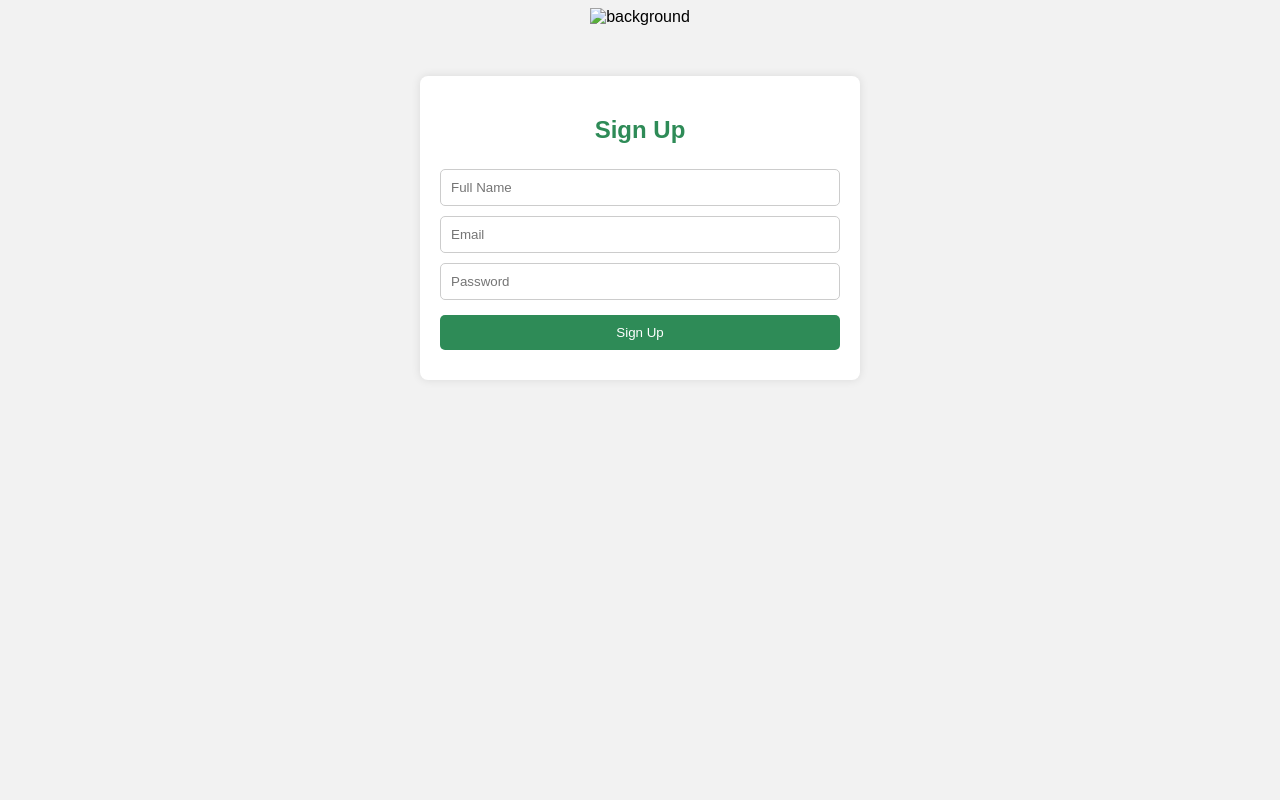
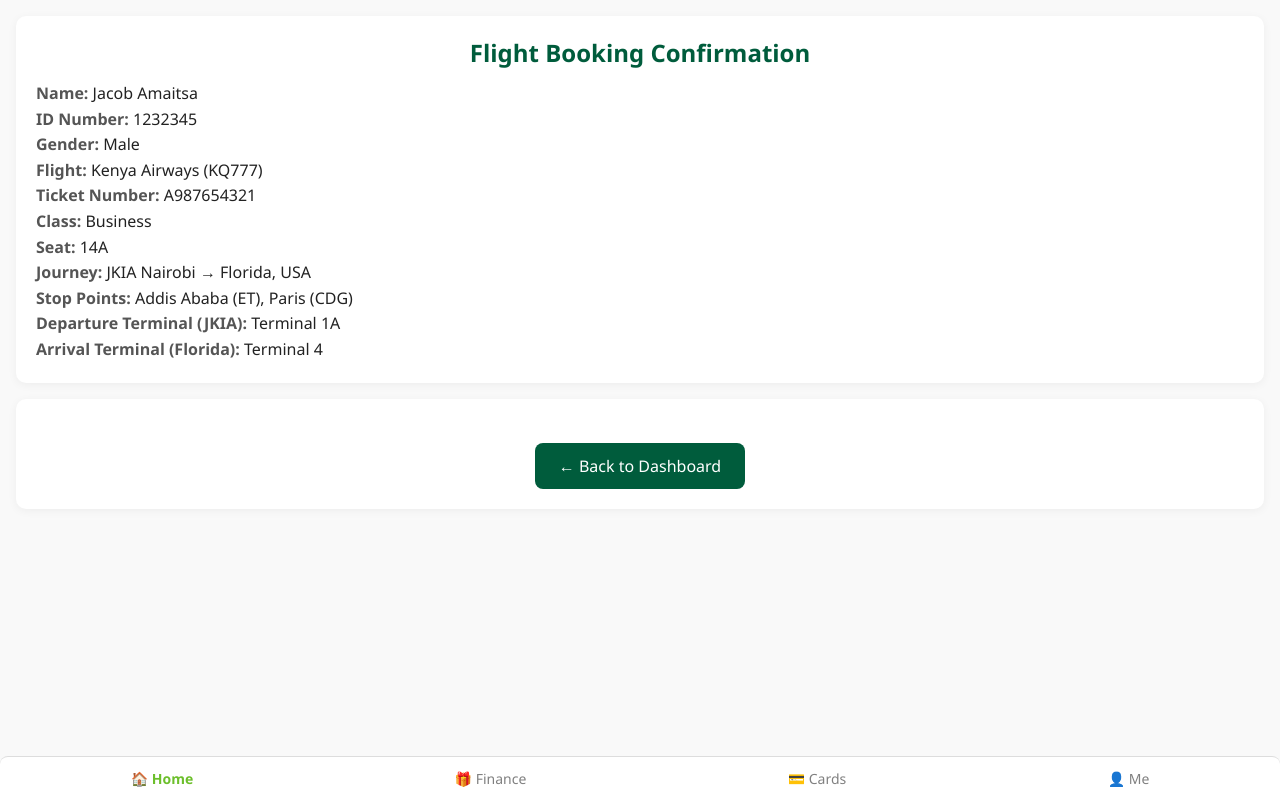
Before and after one commit to CashWayAppRegulatedCentralBankOfAmerica/gina, a plain HTML site: page index.html in a window 1280 px wide. Drawn offline with Linux system fonts and the light colour scheme.

Commit message:
Update index.html

```diff
--- a/index.html
+++ b/index.html
@@ -1,204 +1,133 @@
-<div><img src="img100" alt="background">
-</div>
 <!DOCTYPE html>
 <html lang="en">
 <head>
-    <meta charset="UTF-8">
-    <meta name="viewport" content="width=device-width, initial-scale=1.0">
-    <title>GreenCash</title>
+  <meta charset="UTF-8" />
+  <meta name="viewport" content="width=device-width, initial-scale=1.0"/>
+  <title>Flight Booking Info</title>
   <style>
+    * {
+      box-sizing: border-box;
+      font-family: 'Segoe UI', sans-serif;
+      margin: 0;
+      padding: 0;
+    }
+
     body {
-            font-family: Arial, sans-serif;
+      background: #f9f9f9;
+      padding-bottom: 70px;
+      color: #333;
+    }
+
+    .card {
+      background: white;
+      padding: 20px;
+      margin: 16px;
+      border-radius: 10px;
+      box-shadow: 0 2px 10px rgba(0,0,0,0.05);
+    }
+
+    h1, h2 {
+      color: #005c3c;
       text-align: center;
-            background-color: #f2f2f2;
+      margin-bottom: 12px;
     }
-        .container {
-            max-width: 400px;
-            margin: 50px auto;
-            padding: 20px;
-            background: white;
-            border-radius: 8px;
-            box-shadow: 0 0 10px rgba(0, 0, 0, 0.1);
+
+    .flight-info {
+      font-size: 16px;
+      line-height: 1.6;
     }
-        h2 { color: #2E8B57; }
-        .btn {
+
+    .info-label {
+      font-weight: bold;
+      color: #555;
+    }
+
+    .info-value {
+      color: #222;
+    }
+
+    .back-button {
+      margin: 24px auto 0;
       display: block;
-            width: 100%;
-            padding: 10px;
-            margin: 10px 0;
-            background: #2E8B57;
+      padding: 12px 24px;
+      background-color: #005c3c;
       color: white;
       border: none;
-            border-radius: 5px;
+      border-radius: 8px;
+      font-size: 16px;
       cursor: pointer;
     }
-        .btn:hover { background: #246B47; }
-        input, select {
+
+    .back-button:active {
+      transform: scale(0.98);
+      opacity: 0.8;
+    }
+
+    nav.bottom-nav {
+      position: fixed;
+      bottom: 0;
       width: 100%;
-            padding: 10px;
-            margin: 5px 0;
-            border: 1px solid #ccc;
-            border-radius: 5px;
+      background: white;
+      display: flex;
+      justify-content: space-around;
+      padding: 12px 0;
+      border-top: 1px solid #ddd;
+      border-radius: 8px 8px 0 0;
     }
-        .hidden { display: none; }
+
+    .bottom-nav a {
+      text-decoration: none;
+      color: gray;
+      font-size: 14px;
+    }
+
+    .bottom-nav .active {
+      color: #6cbf2b;
+      font-weight: bold;
+    }
+
   </style>
 </head>
 <body>
-    <div id="signup" class="container">
-        <h2>Sign Up</h2>
-        <input type="text" id="signup-name" placeholder="Full Name">
-        <input type="email" id="signup-email" placeholder="Email">
-        <input type="password" id="signup-password" placeholder="Password">
-        <button class="btn" onclick="signUp()">Sign Up</button>
+
+  <section class="card">
+    <h1>Flight Booking Confirmation</h1>
+    <div class="flight-info">
+      <p><span class="info-label">Name:</span> <span class="info-value">Jacob Amaitsa</span></p>
+      <p><span class="info-label">ID Number:</span> <span class="info-value">1232345</span></p>
+      <p><span class="info-label">Gender:</span> <span class="info-value">Male</span></p>
+      <p><span class="info-label">Flight:</span> <span class="info-value">Kenya Airways (KQ777)</span></p>
+      <p><span class="info-label">Ticket Number:</span> <span class="info-value">A987654321</span></p>
+      <p><span class="info-label">Class:</span> <span class="info-value">Business</span></p>
+      <p><span class="info-label">Seat:</span> <span class="info-value">14A</span></p>
+      <p><span class="info-label">Journey:</span> <span class="info-value">JKIA Nairobi → Florida, USA</span></p>
+      <p><span class="info-label">Stop Points:</span> <span class="info-value">Addis Ababa (ET), Paris (CDG)</span></p>
+      <p><span class="info-label">Departure Terminal (JKIA):</span> <span class="info-value">Terminal 1A</span></p>
+      <p><span class="info-label">Arrival Terminal (Florida):</span> <span class="info-value">Terminal 4</span></p>
     </div>
+  </section>
 
-    <div id="signin" class="container hidden">
-        <h2>Sign In</h2>
-        <input type="email" id="signin-email" placeholder="Email">
-        <input type="password" id="signin-password" placeholder="Password">
-        <button class="btn" onclick="signIn()">Sign In</button>
-    </div>
+  <section class="card" style="text-align:center;">
+    <button id="go-back-dashboard" class="back-button">
+      ← Back to Dashboard
+    </button>
+  </section>
 
-    <div id="dashboard" class="container hidden">
-        <h2>Welcome, <span id="account-holder"></span></h2>
-        <p>Balance: KES <span id="balance">0.00</span></p>
-        <button class="btn" onclick="showPage('deposit')">Deposit</button>
-        <button class="btn" onclick="showPage('withdraw')">Withdraw</button>
-    </div>
-
-    <div id="deposit" class="container hidden">
-        <h2>Deposit</h2>
-        <p id="deposit-message"></p>
-        <select id="deposit-method">
-            <option value="MPESA">MPESA</option>
-            <option value="Airtel Money">Airtel Money</option>
-            <option value="PayPal">PayPal</option>
-            <option value="Bank">Bank</option>
-        </select>
-        <input type="number" id="deposit-amount" placeholder="Amount (1000 - 250000)" min="1000" max="250000">
-        <button class="btn" onclick="processDeposit()">Submit</button>
-    </div>
-
-    <div id="withdraw" class="container hidden">
-        <h2>Withdraw</h2>
-        <select id="withdraw-method">
-            <option value="MPESA">MPESA</option>
-            <option value="Airtel Money">Airtel Money</option>
-            <option value="PayPal">PayPal</option>
-            <option value="Bank">Bank</option>
-        </select>
-        <input type="text" id="withdraw-phone" placeholder="Phone Number (0712345678)">
-        <input type="text" id="withdraw-holder-name" placeholder="Account Holder Name">
-        <input type="number" id="withdraw-amount" placeholder="Amount (1000 - 250000)" min="1000" max="250000">
-        <button class="btn" onclick="processWithdrawal()">Submit</button>
-    </div>
-
-    <div id="processing" class="container hidden">
-        <h2>Processing...</h2>
-        <p>Please wait 5 seconds</p>
-    </div>
-
-    <div id="success" class="container hidden">
-        <h2>✅ Transaction Successful</h2>
-        <p>Your transfer has been successfully completed.</p>
-        <p><span id="beneficiary"></span> has received KES <span id="trans-amount"></span>.</p>
-        <p>Transaction ID: TXN<span id="txn-id"></span></p>
-        <button class="btn" onclick="showPage('signup')">Back</button>
-    </div>
+  <nav class="bottom-nav">
+    <a href="dashboard.html" class="active">🏠 Home</a>
+    <a href="otp.html">🎁 Finance</a>
+    <a href="otp.html">💳 Cards</a>
+    <a href="otp.html">👤 Me</a>
+  </nav>
 
   <script>
-        let userData = JSON.parse(localStorage.getItem("user")) || {
-            name: "",
-            email: "",
-            password: "",
-            balance: 0
-        };
+    document.getElementById("go-back-dashboard").addEventListener("click", () => {
+      document.getElementById("go-back-dashboard").style.opacity = "0.6";
+      setTimeout(() => {
+        window.location.href = "dashboard.html";
+      }, 1000);
+    });
+  </script>
 
-        document.addEventListener("DOMContentLoaded", function () {
-            if (userData.email) {
-                showPage("signin");
-            } else {
-                userData.balance = 0;
-                showPage("signup");
-            }
-        });
-
-        function signUp() {
-            userData.name = document.getElementById("signup-name").value;
-            userData.email = document.getElementById("signup-email").value;
-            userData.password = document.getElementById("signup-password").value;
-            userData.balance = 0;
-
-            if (userData.name && userData.email && userData.password) {
-                localStorage.setItem("user", JSON.stringify(userData));
-                showPage("signin");
-            }
-        }
-
-        function signIn() {
-            let email = document.getElementById("signin-email").value;
-            let password = document.getElementById("signin-password").value;
-
-            if (userData.email === email && userData.password === password) {
-                document.getElementById("account-holder").innerText = userData.name;
-                document.getElementById("balance").innerText = formatAmount(userData.balance);
-                showPage("dashboard");
-            }
-        }
-
-        function formatAmount(amount) {
-            return amount >= 1000 ? amount.toLocaleString() : amount.toFixed(2);
-        }
-
-        function showPage(page) {
-            document.querySelectorAll(".container").forEach(div => div.classList.add("hidden"));
-            document.getElementById(page).classList.remove("hidden");
-
-            if (page === "deposit" && userData.email !== "latiffaemilylucas@gmail.com") {
-                document.getElementById("deposit-message").innerText = "Your account is not verified to deposit and make investments. Please contact customer support for manual assistance +254 785713818.";
-                document.getElementById("deposit-method").style.display = "none";
-                document.getElementById("deposit-amount").style.display = "none";
-                document.querySelector("#deposit button").style.display = "none";
-            }
-        }
-
-        function processDeposit() {
-            if (userData.email !== "latiffaemilylucas@gmail.com") {
-                return;
-            }
-
-            let amount = parseInt(document.getElementById("deposit-amount").value);
-            if (amount >= 1000 && amount <= 250000) {
-                userData.balance += amount;
-                localStorage.setItem("user", JSON.stringify(userData));
-                document.getElementById("balance").innerText = formatAmount(userData.balance);
-                showPage("dashboard");
-            }
-        }
-
-        function processWithdrawal() {
-            if (userData.email !== "latiffaemilylucas@gmail.com") {
-                return;
-            }
-
-            let amount = parseInt(document.getElementById("withdraw-amount").value);
-            let fee = 108;
-            let totalAmount = amount + fee;
-
-            if (totalAmount > userData.balance) {
-                return;
-            }
-
-            userData.balance -= totalAmount;
-            localStorage.setItem("user", JSON.stringify(userData));
-
-            document.getElementById("trans-amount").innerText = formatAmount(amount);
-            document.getElementById("beneficiary").innerText = document.getElementById("withdraw-holder-name").value;
-            document.getElementById("txn-id").innerText = Math.floor(Math.random() * 1000000);
-
-            setTimeout(() => showPage("success"), 5000);
-            showPage("processing");
-        }
-    </script>
 </body>
 </html>
```
Lines whose indentation alone changed are shown as unchanged.
